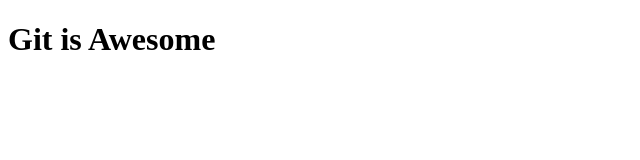
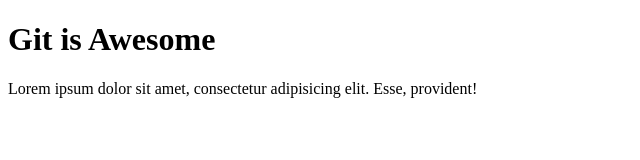
Before and after one commit to bhekogroup-001/gitProject, a plain HTML site: page index.html in a window 1280 px wide. Shown: the whole page, without its empty margins (0-640 px from the left). Drawn offline with Linux system fonts and the light colour scheme.

Commit message:
Added paragraph

```diff
--- a/index.html
+++ b/index.html
@@ -8,5 +8,7 @@
 </head>
 <body>
     <h1>Git is Awesome</h1>
+    <p>Lorem ipsum dolor sit amet, consectetur adipisicing elit. Esse,
+        provident!</p>
 </body>
 </html>
```
